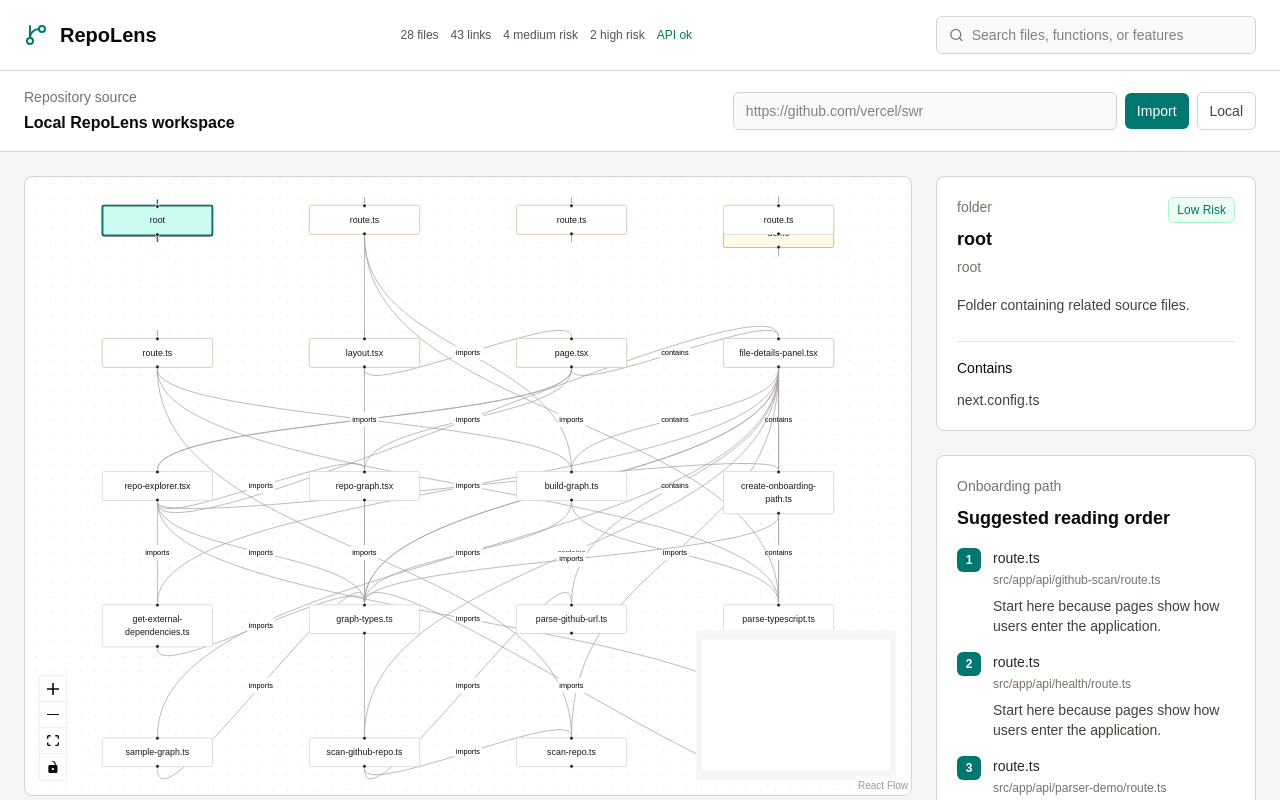
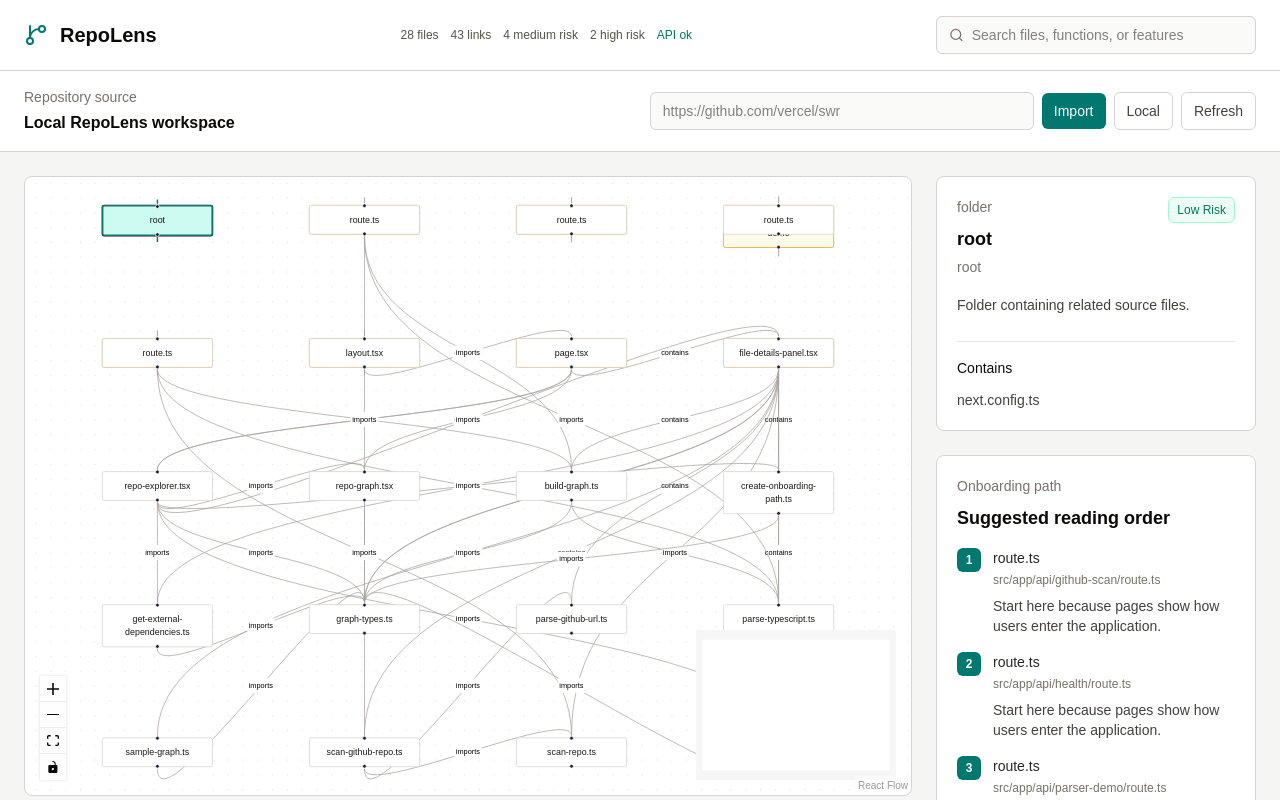
Before and after one commit to oshadhaw63/RepoLens, a Next.js app: page / in a window 1280 px wide. Shown: the top 800 px of the page. Built offline with nearby package versions, Linux system fonts and the light colour scheme.

Commit message:
feat: add repository graph refresh action

```diff
--- a/src/components/repo-explorer.tsx
+++ b/src/components/repo-explorer.tsx
@@ -247,6 +247,9 @@ export function RepoExplorer() {
           <div>
             <p className="text-sm font-medium text-stone-500">Repository source</p>
             <h2 className="mt-1 text-base font-semibold">{sourceLabel}</h2>
+            {scanLimitMessage ? (
+              <p className="mt-1 text-xs text-amber-700">{scanLimitMessage}</p>
+            ) : null}
           </div>
 
           <form
@@ -288,6 +291,17 @@ export function RepoExplorer() {
                 }}
               >
                 Local
+              </button>
+
+              <button
+                type="button"
+                className="rounded-md border border-stone-300 bg-white px-3 py-2 text-sm font-medium text-stone-700 hover:bg-stone-50 disabled:text-stone-400"
+                disabled={isLoading || !isRepoUrlValid}
+                onClick={() => {
+                  loadGraphFromUrl(repoUrl);
+                }}
+              >
+                Refresh
               </button>
             </div>
 
```
